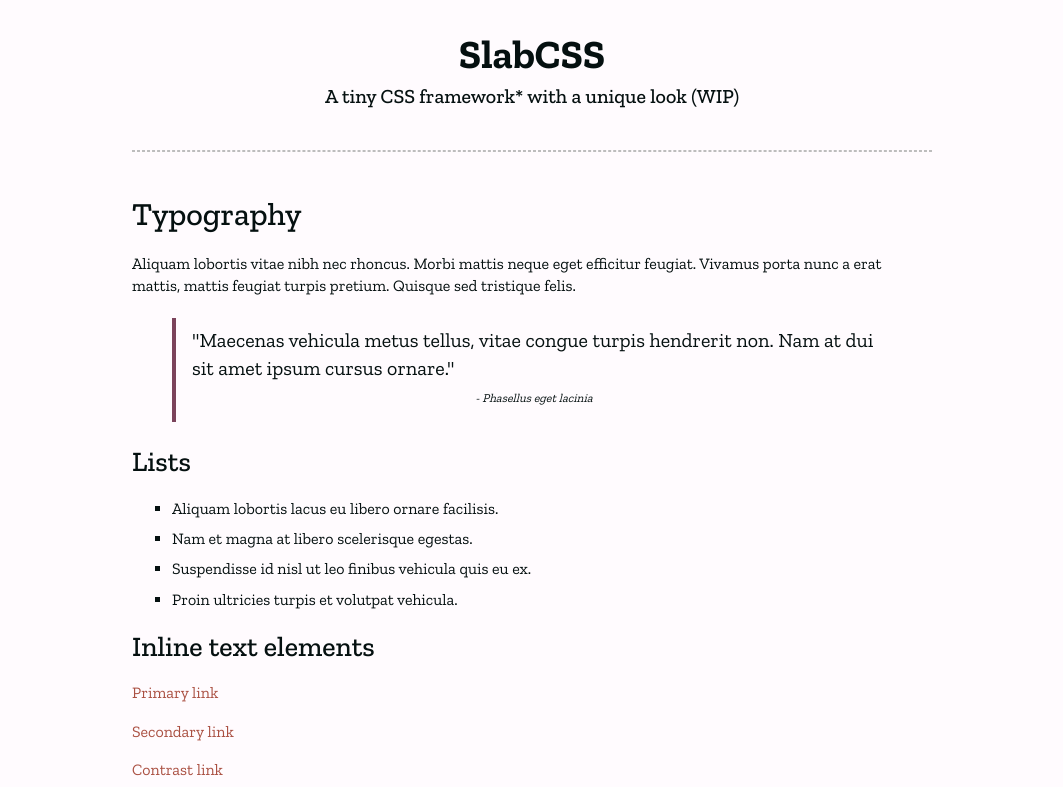
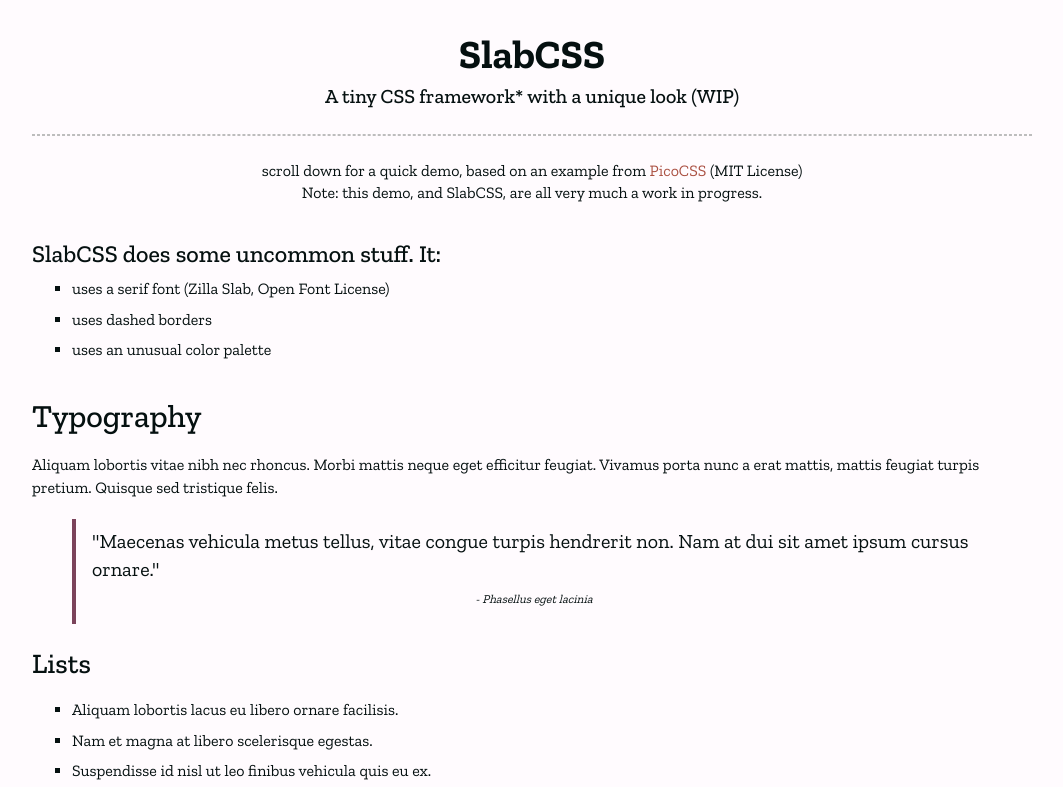
Before and after one commit to blobbybilb/slabcss, a plain HTML site: page index.html in a window 1280 px wide. Shown: the top 787 px of the page, without its empty margins (108-1171 px from the left). Drawn offline with nearby package versions, Linux system fonts and the light colour scheme.

Commit message:
initial release

```diff
--- a/index.html
+++ b/index.html
@@ -13,8 +13,21 @@
     <header>
       <h1>SlabCSS</h1>
       <h5>A tiny CSS framework* with a unique look (WIP)</h5>
+      <hr />
+      <p>
+        scroll down for a quick demo, based on an example from
+        <a href="https://picocss.com/">PicoCSS</a> (MIT License)
+
+        <br />
+        Note: this demo, and SlabCSS, are all very much a work in progress.
+      </p>
     </header>
-    <hr />
+    <h4>SlabCSS does some uncommon stuff. It:</h4>
+    <ul style="margin-top: 0">
+      <li>uses a serif font (Zilla Slab, Open Font License)</li>
+      <li>uses dashed borders</li>
+      <li>uses an unusual color palette</li>
+    </ul>
 
     <!-- <nav>
         <ul>
--- a/style.css
+++ b/style.css
@@ -14,6 +14,8 @@ html {
     --accent-2: #af1b3f;
     --accent-3: #3083dc;
     --accent-4: #7b435b;
+    background-color: var(--background);
+    color: var(--foreground);
 }
 
 /* dark mode colors */
@@ -27,17 +29,14 @@ html {
 
 /* style body */
 body {
-    background-color: var(--background);
-    color: var(--foreground);
     line-height: 1.4;
-    margin: 0;
     padding: 10px;
-    max-width: 800px;
+    max-width: 1000px;
     margin: 0 auto;
 }
 
 header {
-    margin: 0 auto;
+    /* margin: 0 auto; */
     padding: 1rem 0;
     text-align: center;
 }
@@ -48,34 +47,38 @@ h1 {
     margin: 0;
 }
 
-h2 {
-    font-size: 2rem;
+h2,
+h3,
+h4,
+h5,
+h6 {
     font-weight: 500;
     margin: 0;
 }
 
+h2 {
+    font-size: 2rem;
+
+}
+
 h3 {
     font-size: 1.75rem;
-    font-weight: 500;
-    margin: 0;
+
 }
 
 h4 {
     font-size: 1.5rem;
-    font-weight: 500;
-    margin: 0;
+
 }
 
 h5 {
     font-size: 1.25rem;
-    font-weight: 500;
-    margin: 0;
+
 }
 
 h6 {
     font-size: 1.15rem;
-    font-weight: 500;
-    margin: 0;
+
 }
 
 nav {
```
